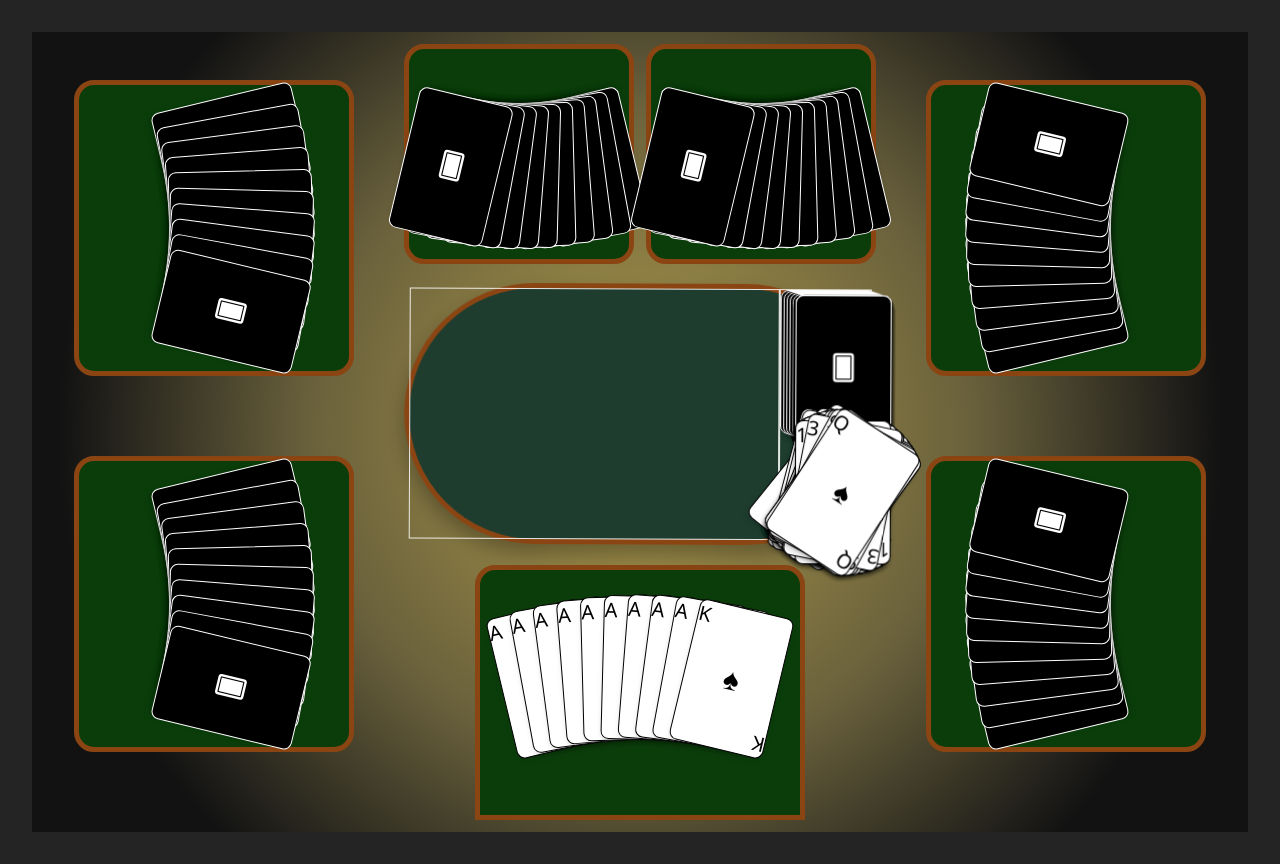
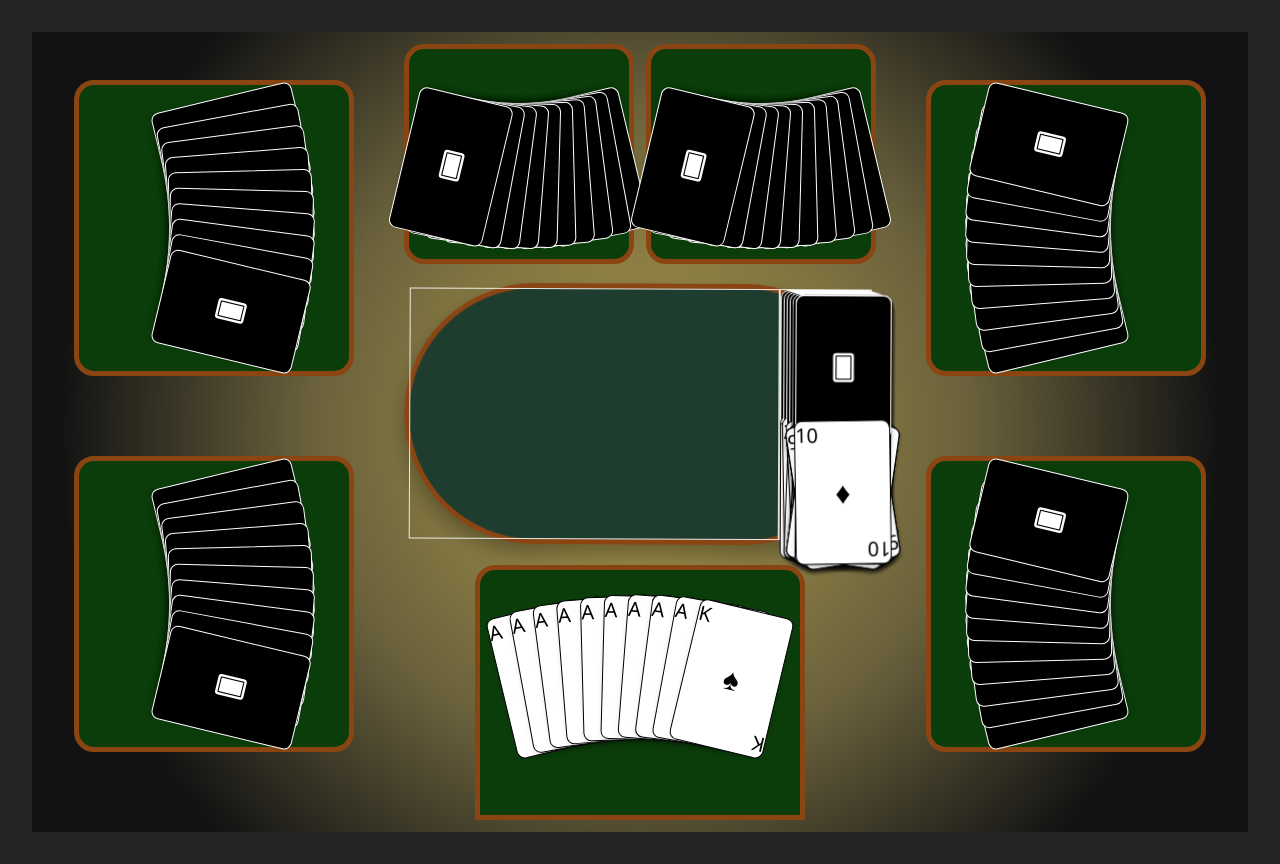
Before and after one commit to auperman-lab/cah-dating, a React (Vite) app: page / in a window 1280 px wide. Built offline with nearby package versions, Linux system fonts and the light colour scheme.

Commit message:
fix cards deck rerender each time

```diff
--- a/src/components/PlayPage/Table/TableCardContainer.tsx
+++ b/src/components/PlayPage/Table/TableCardContainer.tsx
@@ -37,7 +37,7 @@ const TableCardContainer: React.FC<CardContainerProps> = ({ cardProp,x,y, animat
     position: "absolute",
     left: animationDone ? x : startX,
     top: animationDone ? y : startY,
-    transform: animationDone ? "rotate(0deg)" : "rotate(360deg)",
+    transform: animationDone ? `rotate(${Math.random() * 40}deg)` : "rotate(360deg)",
     transition: "left 0.6s ease, top 0.6s ease, transform 0.6s ease",
     cursor: "grab",
     touchAction: "none",
--- a/src/components/PlayPage/Table/TableCardDeckContainer.tsx
+++ b/src/components/PlayPage/Table/TableCardDeckContainer.tsx
@@ -22,14 +22,19 @@ const TableCardDeckContainer: React.FC<TableCardDeckContainerProps> = ({ deck, f
 
   return (
     <div className="w-full my-4  h-full flex justify-center items-center relative">
-      {deck.map((card, index) => (
+      {deck.map((card, index) => {
+        const offsetX = Math.min(index * stepX, maxOffsetX);
+        const offsetY = Math.min(index * stepY, maxOffsetY);
+        const rotation = faceUp ? ((index % 2 === 0 ? 1 : -1) * (index % 10)) : 0;
+          return (
             <div
               key={card.id}
-          className={"absolute"}
+              className="absolute transition-transform duration-200"
               style={{
-            left: `${Math.min(index * stepX, maxOffsetX)}px`,
-            top: `${Math.min(index * stepY, maxOffsetY)}px`,
-            transform: `rotate(${!faceUp ? '0deg' : Math.random() * 40}deg)`,
+                left: `${offsetX}px`,
+                top: `${offsetY}px`,
+                transform: `rotate(${rotation}deg)`,
+                zIndex: index,
               }}
             >
               <Card
@@ -37,9 +42,9 @@ const TableCardDeckContainer: React.FC<TableCardDeckContainerProps> = ({ deck, f
                 rank={card.rank}
                 faceUp={faceUp}
               />
-
             </div>
-      ))}
+          );
+      })}
       </div>
   );
 };
--- a/src/context/DeckContext.tsx
+++ b/src/context/DeckContext.tsx
@@ -43,6 +43,7 @@ const deckReducer = (state: CardData[], action: DeckAction): CardData[] => {
       return [...state].sort(() => Math.random() - 0.5);
 
     case "RESET":
+      console.log("RESET");
       return fulldeck.sort(() => Math.random() - 0.5) as CardData[];
 
     default:
@@ -56,16 +57,14 @@ interface DeckProviderProps {
 }
 
 export const DeckProvider = ({ children }: DeckProviderProps) => {
-  const [deck, dispatch] = useReducer(deckReducer, []);
+  const initDeck = () => {
+    const stored = localStorage.getItem(DECK_STORAGE_KEY);
+    if (stored) return JSON.parse(stored);
+    return fulldeck.sort(() => Math.random() - 0.5);
+  };
 
-  useEffect(() => {
-    const stored = localStorage.getItem(DECK_STORAGE_KEY);
-    if (stored) {
-      dispatch({ type: "INIT_DECK", payload: JSON.parse(stored) });
-    } else {
-      dispatch({ type: "RESET" });
-    }
-  }, []);
+  const [deck, dispatch] = useReducer(deckReducer, [], initDeck);
+
 
   useEffect(() => {
     localStorage.setItem(DECK_STORAGE_KEY, JSON.stringify(deck));
--- a/src/pages/PlayPage.tsx
+++ b/src/pages/PlayPage.tsx
@@ -1,11 +1,10 @@
 import styles from './PlayPage.module.scss';
-import React, {useState} from "react";
+import React, { useState} from "react";
 import {Rank, Suit} from "../components/PlayPage/Card.tsx";
 import CardPlayerZone from "../components/PlayPage/Player/CardPlayerZone.tsx";
 import {DndContext, DragEndEvent, pointerWithin} from "@dnd-kit/core";
 import {arrayMove} from "@dnd-kit/sortable";
 import TableZone from "../components/PlayPage/Table/TableZone.tsx";
-import {useDeck} from "../context/DeckContext.tsx";
 
 interface Player {
   id: number,
@@ -34,7 +33,6 @@ const PlayPage: React.FC<Props> = ({ players, currentPlayer }) => {
   let currentUser: Player = currentPlayer;
   const [cards, setCards] = useState<CardData[]>(currentPlayer.cards)
   const [tableCards, setTableCards] = useState<CardData[]>([]);
-  const {resetDeck} = useDeck()
 
   const getCardPos = (id:string) => cards.findIndex((card) => card.id === id);
 
@@ -74,7 +72,10 @@ const PlayPage: React.FC<Props> = ({ players, currentPlayer }) => {
 };
 
   splitPlayers(players);
-  resetDeck()
+
+  // useEffect(() => {
+  //   console.log("deck", deck)
+  // }, [deck]);
 
   return (
     <DndContext collisionDetection={pointerWithin} onDragEnd={handleDragEnd}>
```
Lines whose indentation alone changed are shown as unchanged.
